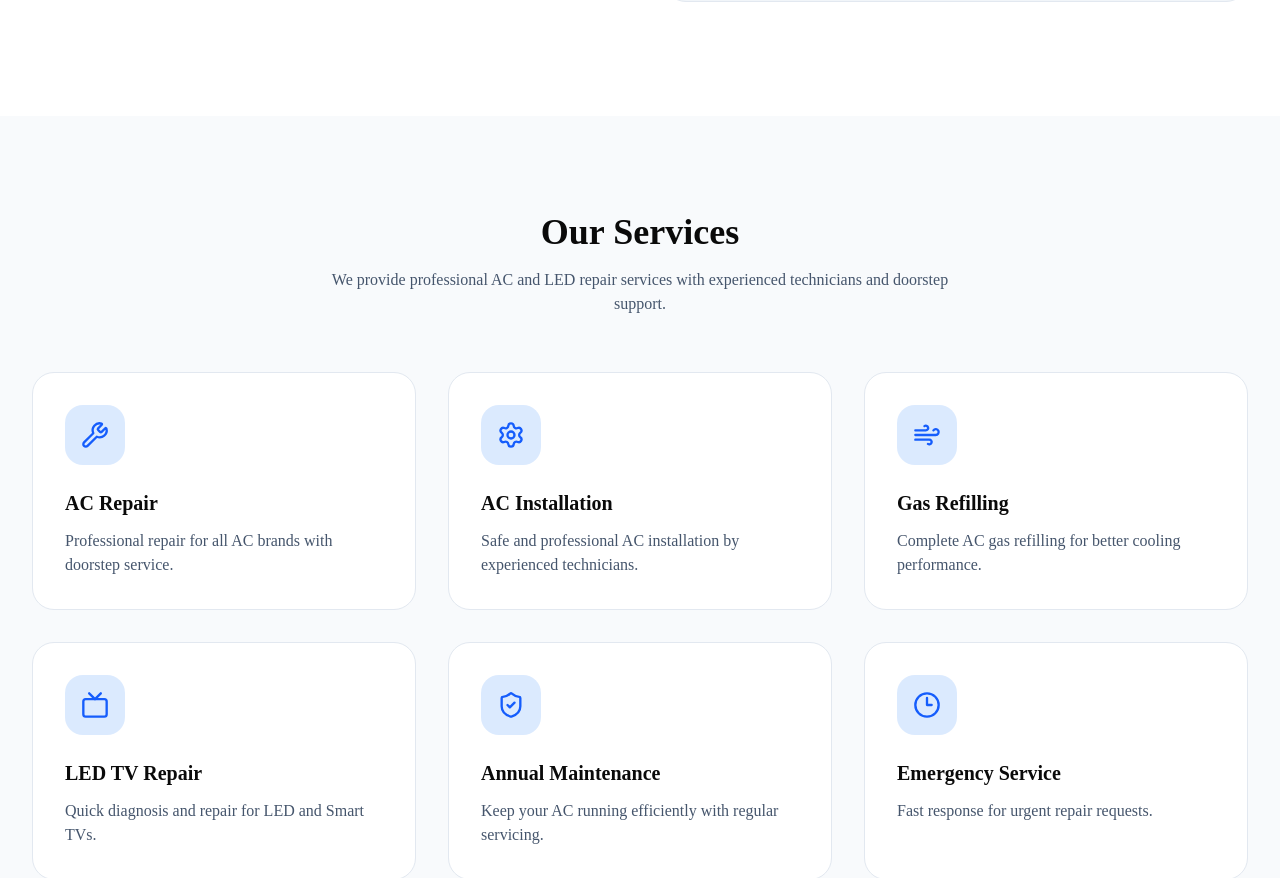
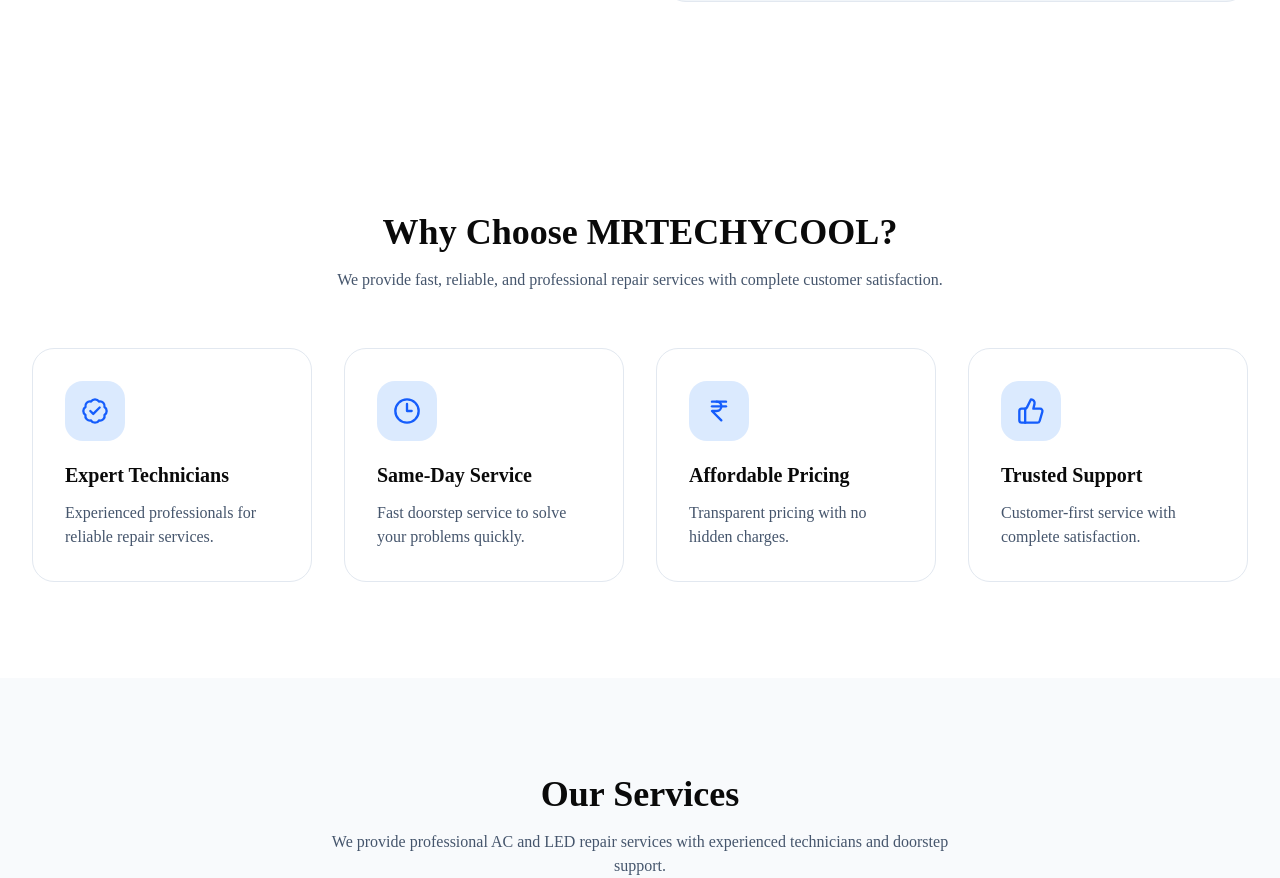
Before and after one commit to sumit9354800/techcool, a Next.js app: page / in a window 1280 px wide. Shown: the part 685-1563 px from the top of the page. Built offline with nearby package versions, Linux system fonts and the light colour scheme.

Commit message:
feat: add why choose us section

```diff
--- a/src/app/page.tsx
+++ b/src/app/page.tsx
@@ -1,7 +1,8 @@
 // src/app/page.tsx
-import { Navbar } from "@/component/layout/Navbar";
+import { Navbar } from "@/components/layout/Navbar";
 import { Hero } from "@/features/hero/Hero";
 import { Services } from "@/features/services/Services";
+import { WhyChooseUs } from "@/features/why-choose-us/WhyChooseUs";
 
 export default function Home() {
   return (
@@ -10,6 +11,7 @@
 
       <main>
         <Hero />
+        <WhyChooseUs />
         <Services />
       </main>
     </>
--- a/src/features/hero/Hero.tsx
+++ b/src/features/hero/Hero.tsx
@@ -1,5 +1,5 @@
 
-import { Container } from "@/component/common/Container";
+import { Container } from "@/components/common/Container";
 import { HeroButtons } from "./HeroButtons";
 import { HeroImage } from "./HeroImage";
 
--- a/src/features/services/Services.tsx
+++ b/src/features/services/Services.tsx
@@ -1,5 +1,5 @@
 
-import { Container } from "@/component/common/Container";
+import { Container } from "@/components/common/Container";
 import { ServiceCard } from "./ServiceCard";
 import { services } from "./services.data";
 
--- /dev/null
+++ b/src/features/why-choose-us/WhyChooseCard.tsx
@@ -0,0 +1,29 @@
+import { LucideIcon } from "lucide-react";
+
+type Props = {
+  title: string;
+  description: string;
+  icon: LucideIcon;
+};
+
+export function WhyChooseCard({
+  title,
+  description,
+  icon: Icon,
+}: Props) {
+  return (
+    <div className="rounded-3xl border border-slate-200 bg-white p-8 transition-all hover:-translate-y-2 hover:shadow-lg">
+      <div className="mb-5 inline-flex rounded-2xl bg-blue-100 p-4 text-blue-600">
+        <Icon size={28} />
+      </div>
+
+      <h3 className="mb-3 text-xl font-semibold">
+        {title}
+      </h3>
+
+      <p className="text-slate-600">
+        {description}
+      </p>
+    </div>
+  );
+}
--- /dev/null
+++ b/src/features/why-choose-us/WhyChooseUs.tsx
@@ -0,0 +1,28 @@
+import { Container } from "@/components/common/Container";
+import { WhyChooseCard } from "./WhyChooseCard";
+import { whyChooseItems } from "./whyChoose.data";
+
+export function WhyChooseUs() {
+  return (
+    <section className="py-24">
+      <Container>
+        <div className="mx-auto mb-14 max-w-2xl text-center">
+          <h2 className="mb-4 text-4xl font-bold">
+            Why Choose MRTECHYCOOL?
+          </h2>
+
+          <p className="text-slate-600">
+            We provide fast, reliable, and professional repair
+            services with complete customer satisfaction.
+          </p>
+        </div>
+
+        <div className="grid gap-8 md:grid-cols-2 lg:grid-cols-4">
+          {whyChooseItems.map((item) => (
+            <WhyChooseCard key={item.title} {...item} />
+          ))}
+        </div>
+      </Container>
+    </section>
+  );
+}
--- /dev/null
+++ b/src/features/why-choose-us/whyChoose.data.ts
@@ -0,0 +1,33 @@
+import {
+  BadgeCheck,
+  Clock3,
+  IndianRupee,
+  ThumbsUp,
+} from "lucide-react";
+
+export const whyChooseItems = [
+  {
+    title: "Expert Technicians",
+    description:
+      "Experienced professionals for reliable repair services.",
+    icon: BadgeCheck,
+  },
+  {
+    title: "Same-Day Service",
+    description:
+      "Fast doorstep service to solve your problems quickly.",
+    icon: Clock3,
+  },
+  {
+    title: "Affordable Pricing",
+    description:
+      "Transparent pricing with no hidden charges.",
+    icon: IndianRupee,
+  },
+  {
+    title: "Trusted Support",
+    description:
+      "Customer-first service with complete satisfaction.",
+    icon: ThumbsUp,
+  },
+];
```
Also changed, not shown: src/components/common/Container.tsx (renamed from src/component/common/Container.tsx), src/components/layout/Footer.tsx (renamed from src/component/layout/Footer.tsx), src/components/layout/MobileMenu.tsx (added), src/components/layout/NavLinks.tsx (added), src/components/layout/Navbar.tsx (renamed from src/component/layout/Navbar.tsx).
